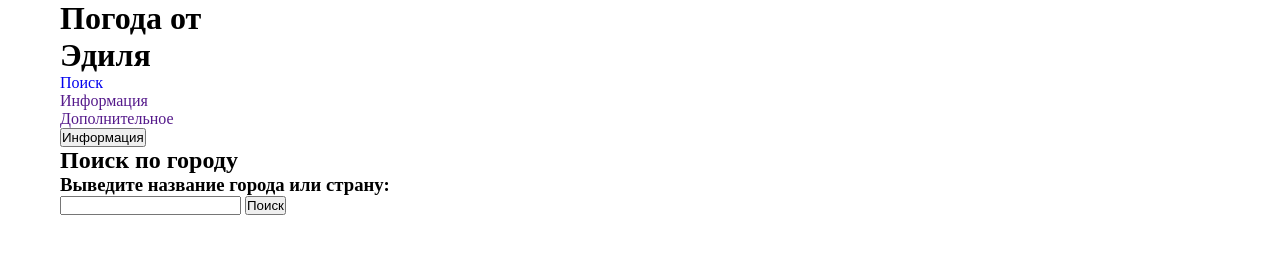
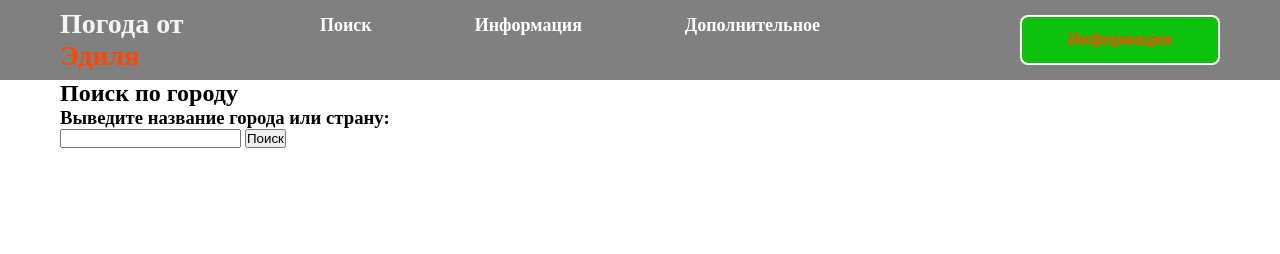
Before and after one commit to edilmazhitov/HTML-SCSS-JS---Weather, a website: page index.html in a window 1280 px wide. Drawn offline with nearby package versions, Linux system fonts and the light colour scheme; files that its build step writes are made by us from their sources.

Commit message:
FINISH HEADER

```diff
--- a/index.html
+++ b/index.html
@@ -19,13 +19,14 @@
   <body>
 
 
-<header class="header">
+  <header class="header" id="header">
     <div class="container">
       <div class="header__block">
         <h1 class="header__title">
           Погода от <br>
           <span>Эдиля</span>
         </h1>
+        <div class="header__overlay" id="burger-overlay">
           <nav class="header__nav">
             <ul class="header__list">
               <li class="header__list-item">
@@ -54,8 +55,17 @@
               </li>
             </ul>
           </nav>
-      <button class="header__btn">
+
+          <button class="header__button">
             Информация
+          </button>
+        </div>
+
+
+        <button class="burger-menu" id="burger-btn">
+          <span class="burger-menu__line"></span>
+          <span class="burger-menu__line"></span>
+          <span class="burger-menu__line"></span>
         </button>
       </div>
     </div>
@@ -92,6 +102,8 @@
 
 
 
+
   <script src="./scripts/index.js" type="module" defer></script>
+  <script src="./scripts/burgerMenu.js" defer></script>
   </body>
   </html>
--- /dev/null
+++ b/scripts/burgerMenu.js
@@ -0,0 +1,11 @@
+const root = document.getElementById("header");
+const overlay = document.getElementById("burger-overlay");
+const burgerButton = document.getElementById("burger-btn");
+
+
+burgerButton.addEventListener("click", () => {
+  burgerButton.classList.toggle('is-active')
+  overlay.classList.toggle('is-active')
+
+  document.documentElement.classList.toggle("is-lock")
+})
--- /dev/null
+++ b/styles/_burgerMenu.scss
@@ -0,0 +1,46 @@
+@use "./abstracts" as *;
+.burger-menu {
+  @include square(34px);
+
+  display: none;
+  flex-direction: column;
+  justify-content: space-between;
+  padding: 8.5px 4.25px;
+  color: white;
+  background-color: transparent;
+  border: none;
+
+  transition-duration: var(--transition-duration);
+
+  @include hover-supported {
+    color: yellow;
+  }
+  @include media("tablet") {
+
+    display: inline-flex;
+  }
+
+  &.is-active {
+    .burger-menu__line {
+      &:first-child {
+        rotate: 45deg;
+        translate: .100em 0.5em;
+      }
+      &:nth-child(2) {
+        rotate: -45deg;
+      }
+      &:last-child {
+        width: 0;
+      }
+
+    }
+  }
+
+  &__line {
+    width: 100%;
+    height: 2px;
+
+    background-color: currentColor;
+  }
+
+}
--- a/styles/_globals.scss
+++ b/styles/_globals.scss
@@ -4,6 +4,16 @@
   box-sizing: border-box;
   list-style-type: none;
   text-decoration: none;
+}
+
+html {
+  &.is-lock {
+    overflow: hidden;
+  }
+}
+
+:root {
+  --transition-duration: 0.3s;
 }
 
 .container {
--- /dev/null
+++ b/styles/_header.scss
@@ -0,0 +1,150 @@
+@use "./abstracts" as *;
+
+.header {
+  background-color: grey;
+  height: 80px;
+  padding: 8px 0;
+
+  @include media("laptop") {
+    padding: 6px 0;
+    height: 70px;
+  }
+  @include media("tablet-x") {
+    padding: 2px 0;
+    height: 55px;
+  }
+  &__block {
+    justify-content: space-between;
+    align-items: center;
+    display: flex;
+  }
+
+  &__title {
+    color: whitesmoke;
+    font-size: 28px;
+    span {
+      color: orangered;
+    }
+
+    @include media("laptop") {
+      font-size: 24px;
+    }
+    @include media("tablet-x") {
+      font-size: 18px;
+    }
+  }
+
+  &__overlay {
+
+    display: flex;
+    justify-content: space-between;
+    width: 900px;
+
+    @include media("tablet-x") {
+      width: 600px;
+    }
+
+    @include media("tablet") {
+      width: 100%;
+      position: fixed;
+      inset: 0;
+      display: flex;
+      flex-direction: column;
+      justify-content: center;
+      align-items: center;
+      row-gap: 48px;
+      padding: 16px;
+      background-color: black;
+      transition-duration: var(--transition-duration);
+
+
+      &:not(.is-active) {
+      @include hide;
+
+      translate: 100%;
+    }
+    }
+  }
+
+  &__nav {
+    width: 500px;
+
+    @include media("laptop") {
+      width: 450px;
+    }
+    @include media("tablet-x") {
+      width: 400px;
+    }
+    @include media("tablet") {
+
+      overflow-y: auto;
+
+    }
+  }
+
+  &__list {
+    justify-content: space-between;
+    text-align: center;
+    display: flex;
+    @include media("tablet") {
+      flex-direction: column;
+      row-gap: 16px;
+    }
+
+  }
+
+  &__link {
+    color: white;
+    font-weight: 600;
+    font-size: 18px;
+
+    @include hover-supported {
+      color: #0dc20d;
+    }
+
+    @include media("laptop") {
+      font-size: 16px;
+      display: block;
+    }
+
+  }
+
+  &__button {
+    width: 200px;
+    height: 50px;
+    font-size: 16px;
+    font-weight: 600;
+    color: orangered;
+    background-color: #0dc20d;
+    border: 2px solid white;
+    border-radius: 8px;
+
+    @include hover-supported {
+      width: 250px;
+      height: 60px;
+      font-size: 18px;
+    }
+
+    @include media("laptop") {
+      width: 180px;
+      height: 40px;
+    }
+    @include media("tablet-x") {
+      width: 160px;
+      height: 35px;
+      font-size: 16px;
+    }
+    @include media("tablet") {
+      width: 100%;
+      max-width: 400px;
+      height: 50px;
+      align-self: center;
+    }
+    @include media("phablet") {
+      width: 100%;
+      max-width: 400px;
+      height: 50px;
+      align-self: center;
+    }
+  }
+}
--- /dev/null
+++ b/styles/_search.scss
@@ -0,0 +1,24 @@
+@use "./abstracts" as *;
+
+.search-city {
+
+  &__title {
+
+  }
+
+  &__subtitle {
+
+  }
+
+  &__form {
+
+  }
+
+  &__input {
+
+  }
+
+  &__button {
+
+  }
+}
--- a/styles/abstracts/_index.scss
+++ b/styles/abstracts/_index.scss
@@ -1 +1,2 @@
 @forward "media";
+@forward "mixins";
--- /dev/null
+++ b/styles/abstracts/_mixins.scss
@@ -0,0 +1,16 @@
+@use "sass:math";
+
+@mixin hide {
+  opacity: 0;
+  visibility: hidden;
+}
+
+@mixin show {
+  opacity: 1;
+  visibility: visible;
+}
+
+@mixin square($size) {
+  width: $size;
+  aspect-ratio: 1;
+}
--- a/styles/styles.scss
+++ b/styles/styles.scss
@@ -1,2 +1,5 @@
 @use "globals";
 @use "resultSearch";
+@use "search";
+@use "header";
+@use "burgerMenu";
```
Also changed, not shown: styles/abstracts/_media.scss (+26 -0 lines). Lines whose indentation alone changed are shown as unchanged.
